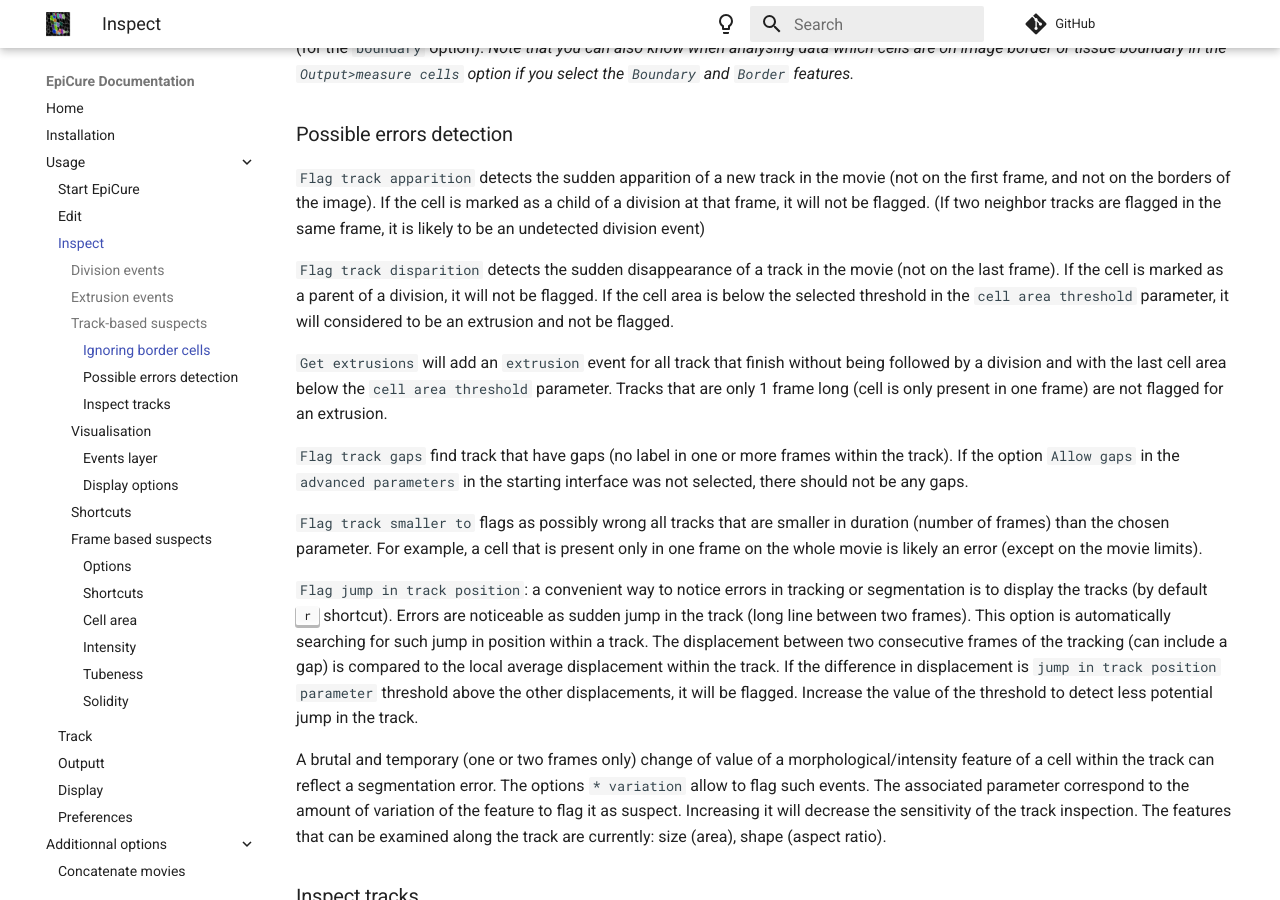
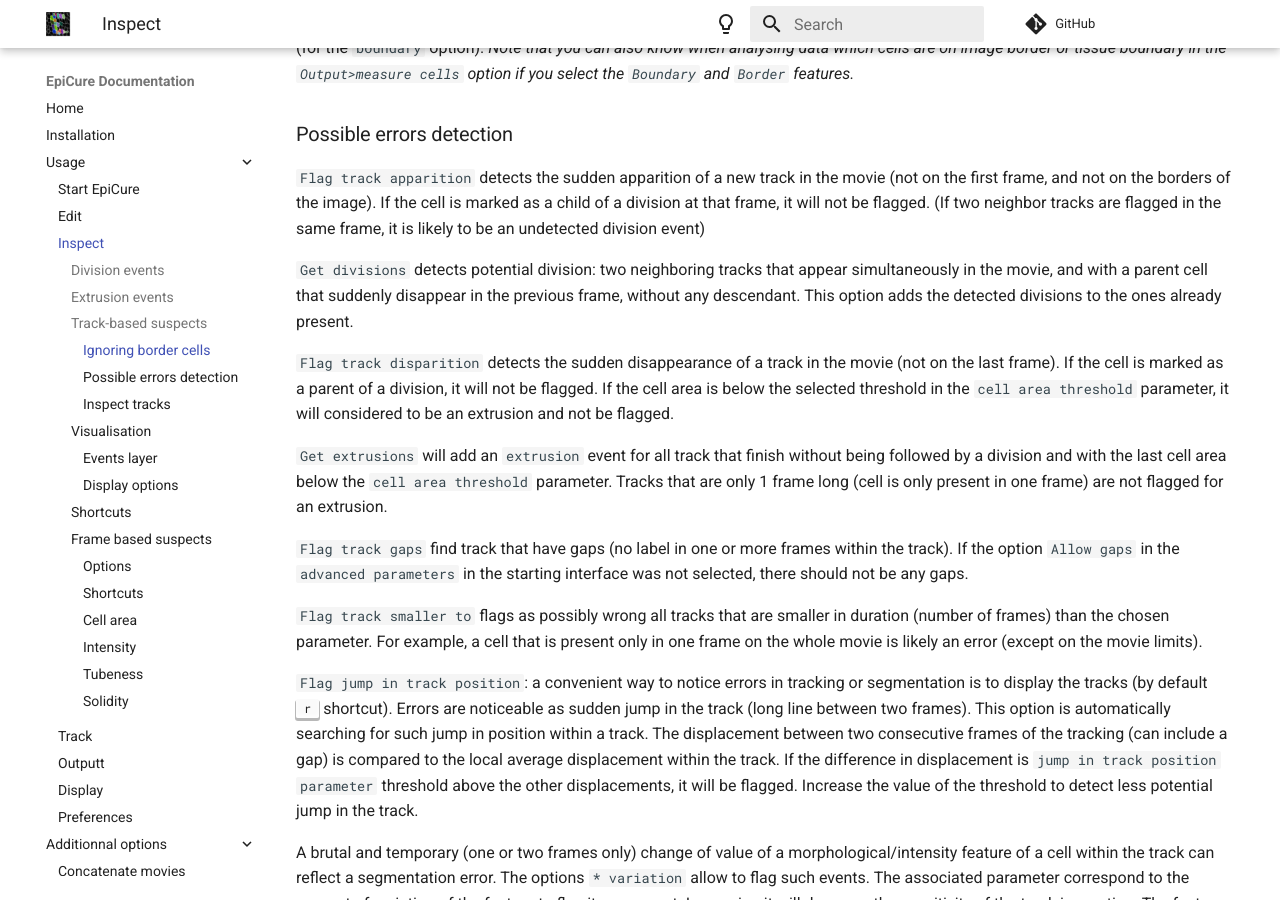
Before and after one commit to gletort/Epicure, an MkDocs documentation site: the page built from docs/Inspect.md, in a window 1280 px wide and 900 px high, scrolled down 2875 px. Built offline with MkDocs 1.6.1 and Material for MkDocs 9.7.7, drawn with Linux system fonts in a browser that asks for light colours; emoji names are drawn with the system emoji font; comment, search, counter and statistics services are not loaded.

Commit message:
add shortcut and option info

```diff
--- a/docs/Inspect.md
+++ b/docs/Inspect.md
@@ -68,6 +68,8 @@ _Note that you can also know when analysing data which cells are on image border
 ### Possible errors detection
 
 `Flag track apparition` detects the sudden apparition of a new track in the movie (not on the first frame, and not on the borders of the image). If the cell is marked as a child of a division at that frame, it will not be flagged. (If two neighbor tracks are flagged in the same frame, it is likely to be an undetected division event)
+
+`Get divisions` detects potential division: two neighboring tracks that appear simultaneously in the movie, and with a parent cell that suddenly disappear in the previous frame, without any descendant. This option adds the detected divisions to the ones already present.
 
 `Flag track disparition` detects the sudden disappearance of a track in the movie (not on the last frame). If the cell is marked as a parent of a division, it will not be flagged. If the cell area is below the selected threshold in the `cell area threshold` parameter, it will considered to be an extrusion and not be flagged.
 
```
